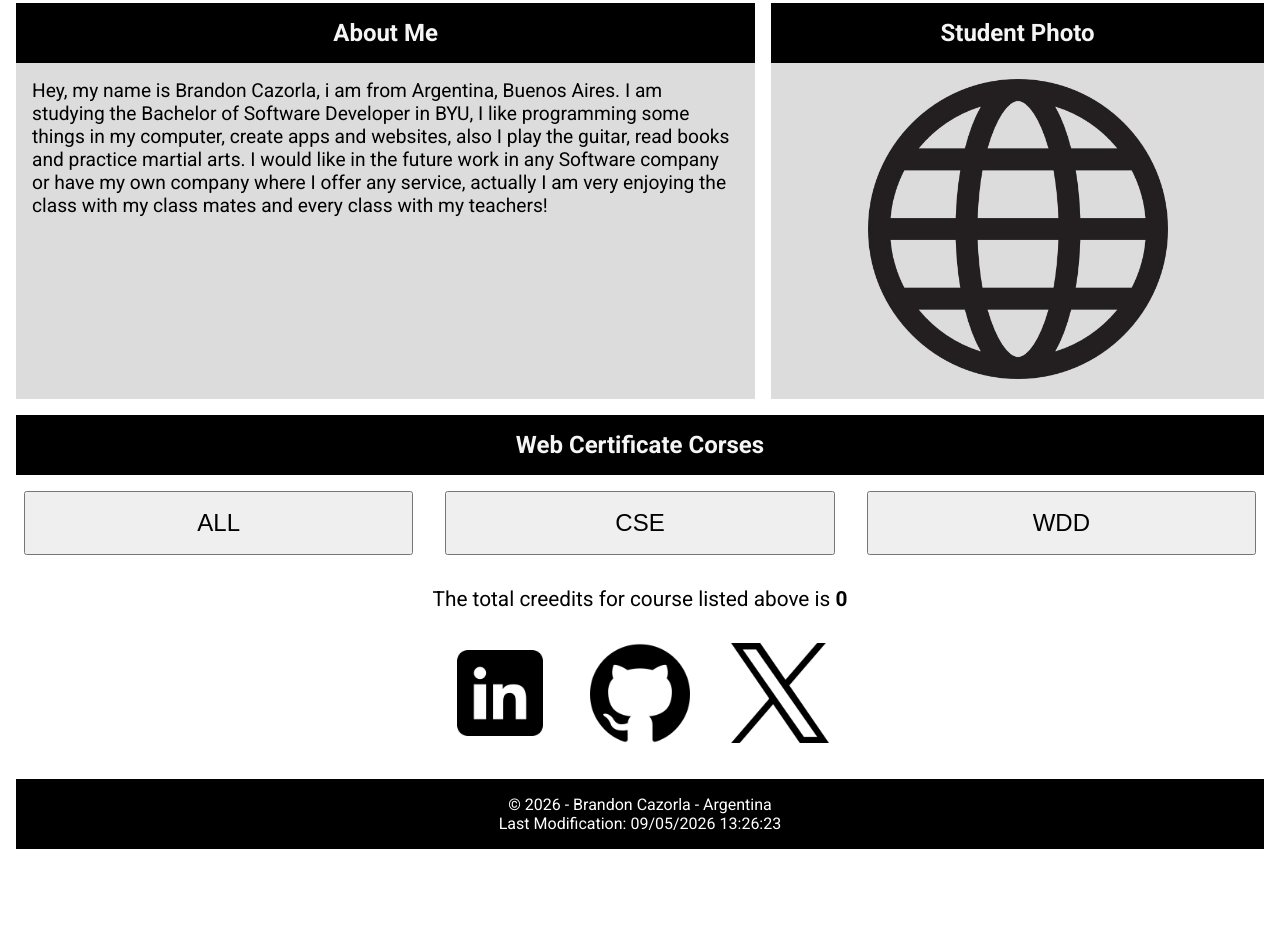
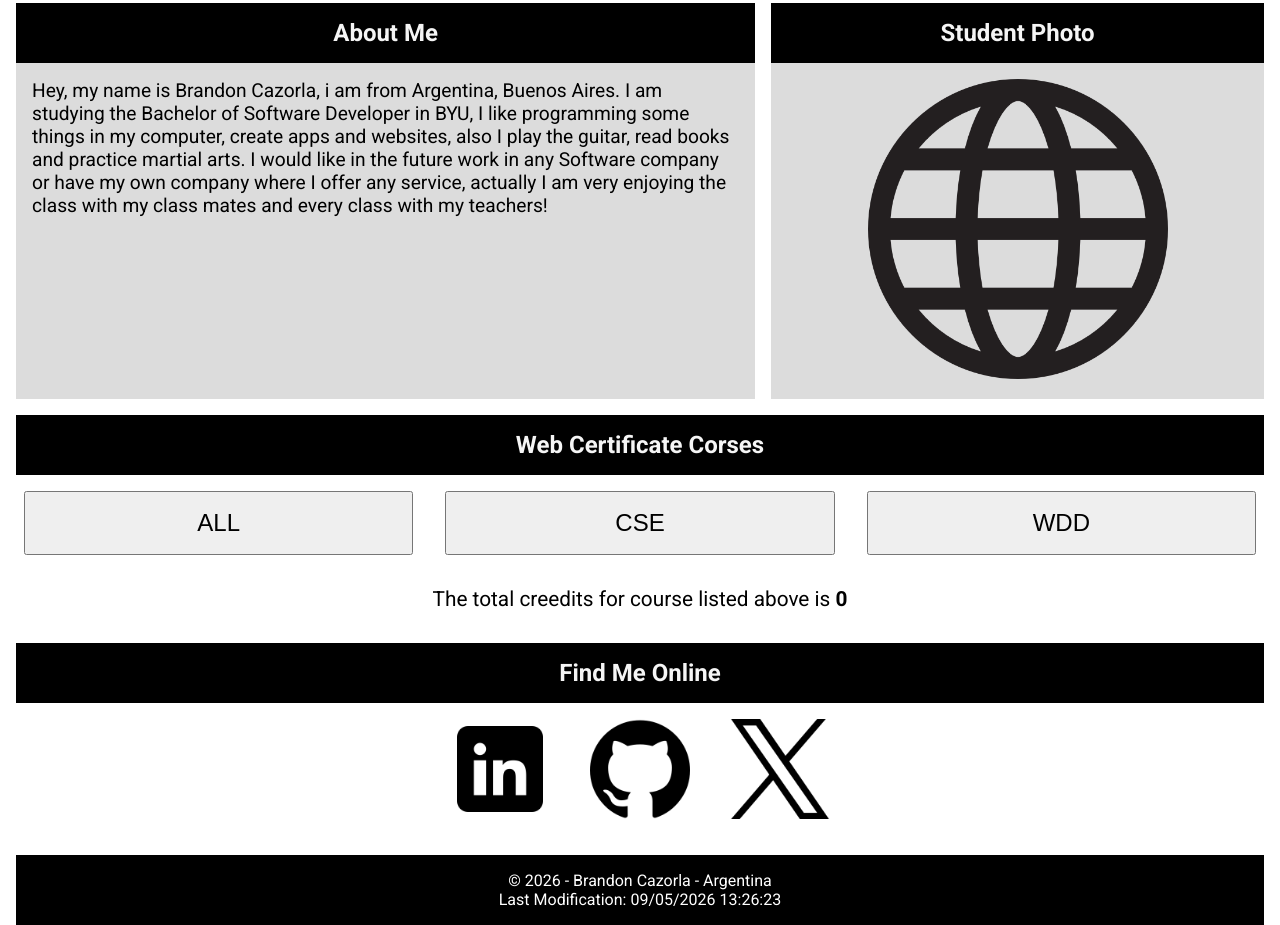
Before and after one commit to braandev/wdd231, a plain HTML site: page index.html in a window 1280 px wide. Shown: the part 202-1127 px from the top of the page. Before the commit the page ends 1051 px from the top, so only its background shows below. Drawn offline with Linux system fonts and the light colour scheme.

Commit message:
uploading some changes

```diff
--- a/index.html
+++ b/index.html
@@ -75,9 +75,13 @@
 
 
         <section class="websites">
-            <a href="https://www.linkedin.com/in/brandoncazorlacosta/"><img src="images/linkedin.png" alt=""></a>
-            <a href="https://github.com/braandev"><img src="images/github.png" alt=""></a>
-            <a href="https://x.com/?lang=es"><img src="images/x.png" alt=""></a>
+            <h2>Find Me Online</h2>
+
+            <div class="website-links">
+                <a href="https://www.linkedin.com/in/brandoncazorlacosta/"><img src="images/linkedin.png" alt="LinkedIn"></a>
+                <a href="https://github.com/braandev"><img src="images/github.png" alt="GitHub"></a>
+                <a href="https://x.com/?lang=es"><img src="images/x.png" alt="X"></a>
+            </div>
         </section>
 
     </main>
--- a/styles/large-screen.css
+++ b/styles/large-screen.css
@@ -203,7 +203,15 @@ body{
 
 
 /**section 3**/
-.websites{
+.websites h2{
+    text-align: center;
+    background-color: black;
+    color: whitesmoke;
+    padding-top: 1rem;
+    padding-bottom: 1rem;
+}
+
+.website-links{
     display: flex;
     align-items: center;
     justify-content: center;
--- a/styles/small-screen.css
+++ b/styles/small-screen.css
@@ -107,7 +107,7 @@
             margin-right: 0;
         }
 
-    .websites{
+    .website-links{
         gap: 1.5rem;
     }
 
```
